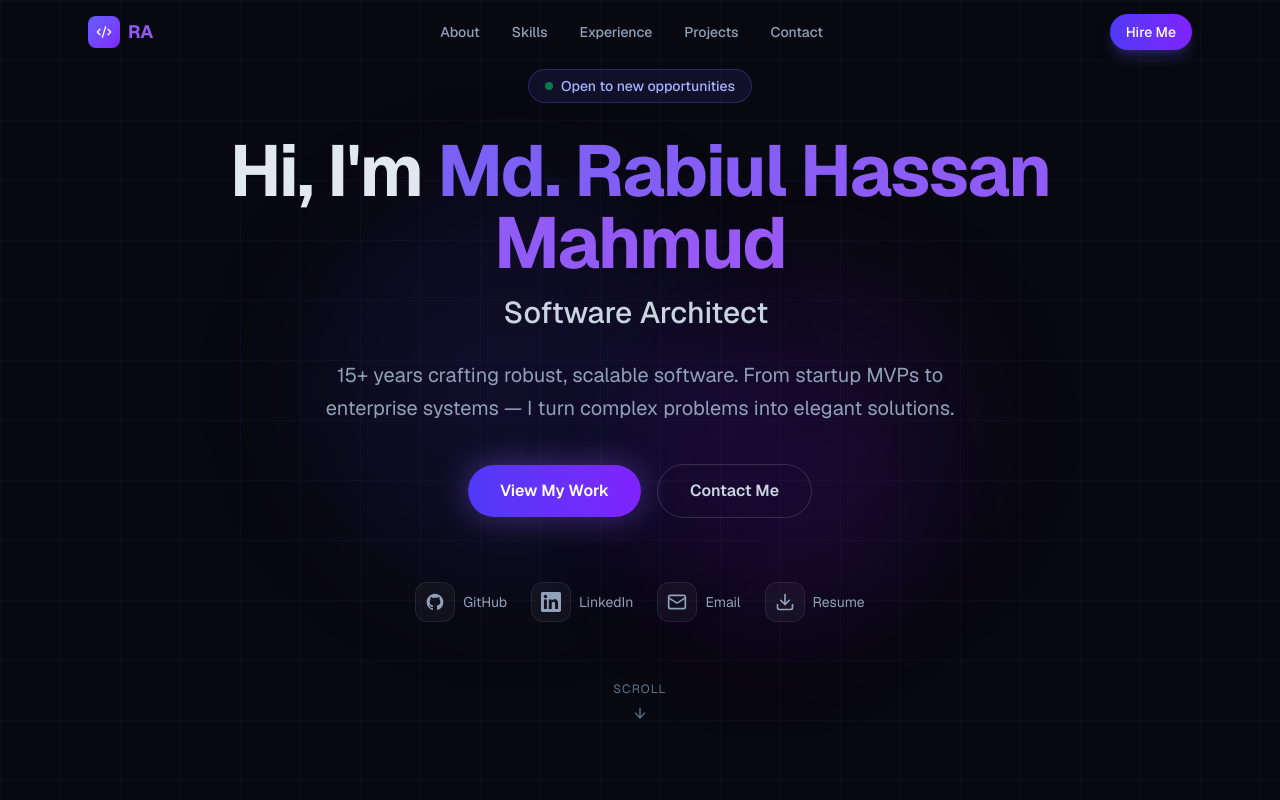
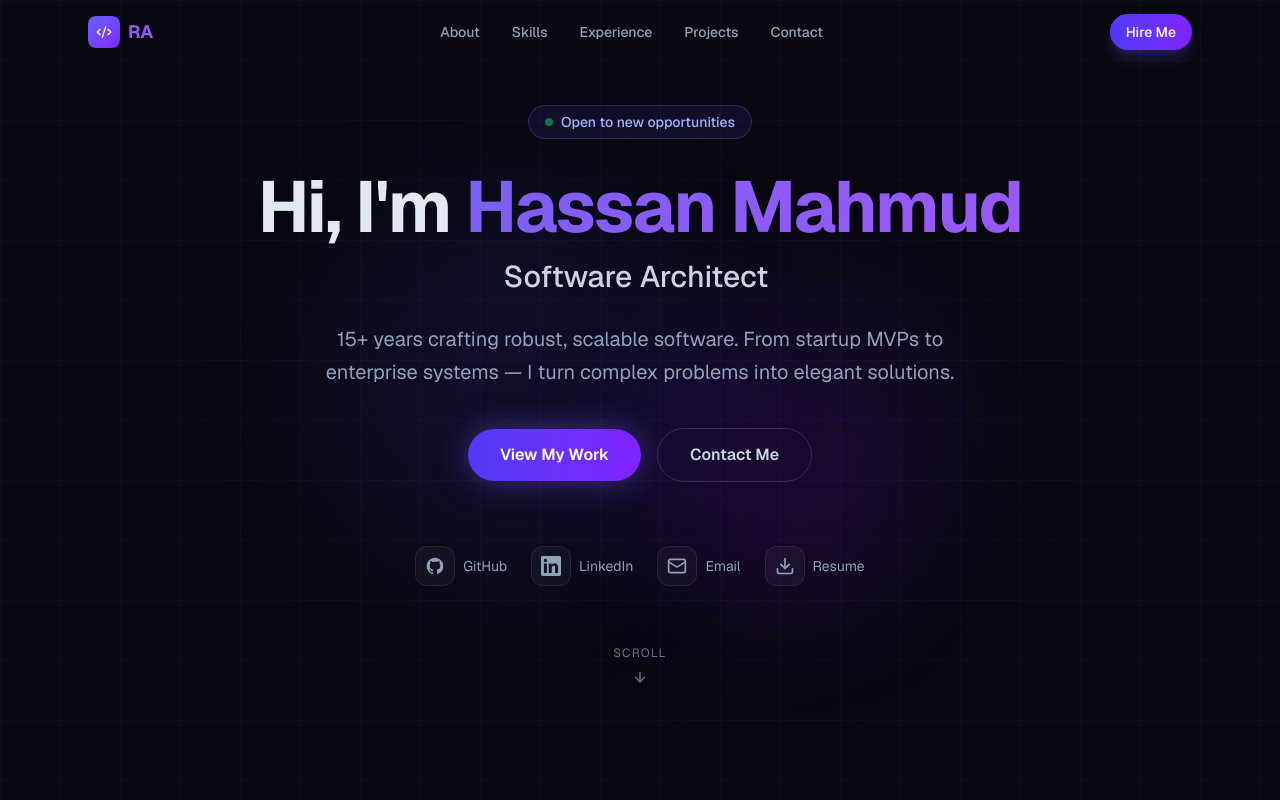
Before and after one commit to khassanmahmud/biodata, a Next.js app: page / in a window 1280 px wide. Shown: the top 800 px of the page. Built offline with nearby package versions, Linux system fonts and the light colour scheme.

Commit message:
Update name in Hero component

```diff
--- a/src/components/Hero.tsx
+++ b/src/components/Hero.tsx
@@ -79,7 +79,7 @@ export default function Hero() {
           className="text-5xl sm:text-7xl font-bold tracking-tight mb-4 animate-fade-in-up"
           style={{ animationDelay: "0.2s" }}
         >
-          Hi, I&apos;m <span className="gradient-text">Md. Rabiul Hassan Mahmud</span>
+          Hi, I&apos;m <span className="gradient-text">Hassan Mahmud</span>
         </h1>
 
         {/* Typing role */}
```
